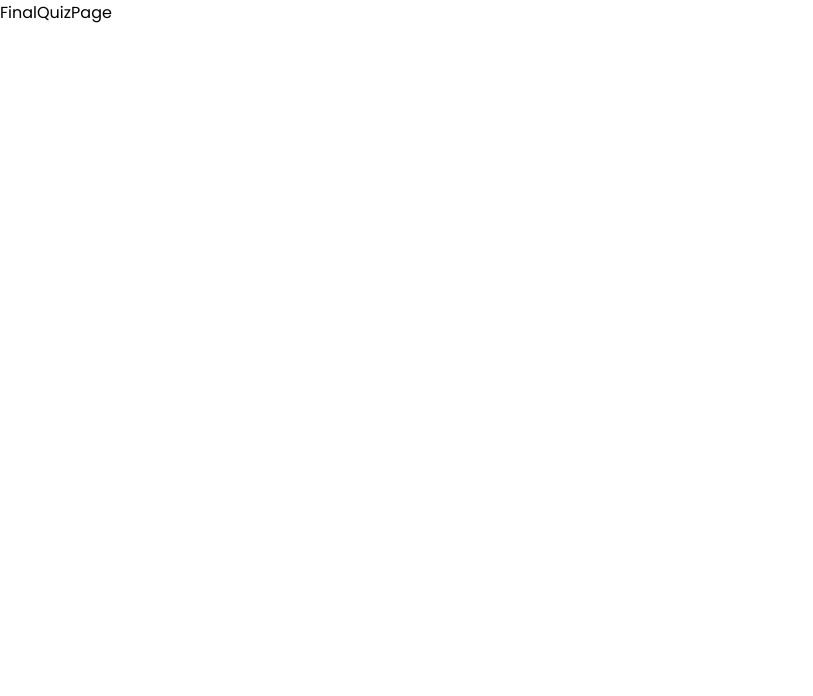
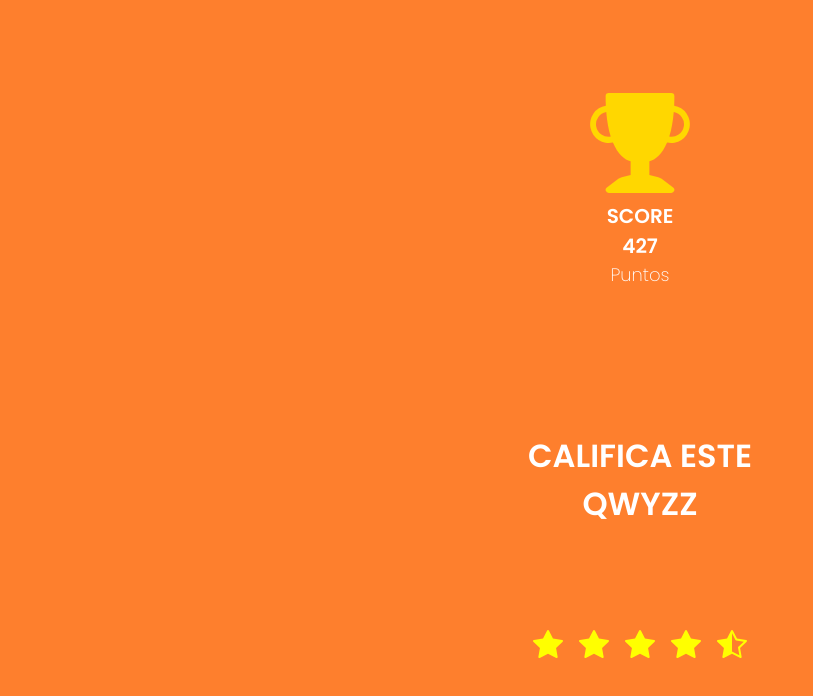
Before and after one commit to CoDev-Squad-Org/QuizAppFrontend, a React (Vite) app: page /final in a window 1280 px wide. Shown: the top 696 px of the page, without its empty margins (0-813 px from the left). Built offline with nearby package versions, Linux system fonts and the light colour scheme.

Commit message:
feat: Add FinalQuizPage component

```diff
--- a/src/pages/FinalQuizPage/FinalQuizPage.jsx
+++ b/src/pages/FinalQuizPage/FinalQuizPage.jsx
@@ -1,9 +1,80 @@
-import React from 'react'
+import React from "react";
+import "./FinalQuizPage.scss";
 
-const FinalQuizPage = () => {
+const FinalQuizPage = ({ score }) => {
   return (
-    <div>FinalQuizPage</div>
-  )
-}
+    <div className="finalQuizPage">
+      <div className="score">
+        <svg
+          xmlns="http://www.w3.org/2000/svg"
+          width="100"
+          height="100"
+          fill="currentColor"
+          className="bi bi-trophy-fill score__icon"
+          viewBox="0 0 16 16"
+        >
+          <path d="M2.5.5A.5.5 0 0 1 3 0h10a.5.5 0 0 1 .5.5c0 .538-.012 1.05-.034 1.536a3 3 0 1 1-1.133 5.89c-.79 1.865-1.878 2.777-2.833 3.011v2.173l1.425.356c.194.048.377.135.537.255L13.3 15.1a.5.5 0 0 1-.3.9H3a.5.5 0 0 1-.3-.9l1.838-1.379c.16-.12.343-.207.537-.255L6.5 13.11v-2.173c-.955-.234-2.043-1.146-2.833-3.012a3 3 0 1 1-1.132-5.89A33.076 33.076 0 0 1 2.5.5zm.099 2.54a2 2 0 0 0 .72 3.935c-.333-1.05-.588-2.346-.72-3.935zm10.083 3.935a2 2 0 0 0 .72-3.935c-.133 1.59-.388 2.885-.72 3.935z" />
+        </svg>
+        <span className="score__text">SCORE</span>
+        <span className="score__text">427</span>
+        <span className="score__text score__text-light">Puntos</span>
+      </div>
+      <p className="finalQuizPage__text">CALIFICA ESTE<br/>QWYZZ</p>
 
-export default FinalQuizPage
+      <div className="star">
+        <svg
+          xmlns="http://www.w3.org/2000/svg"
+          width="30"
+          height="30"
+          fill="currentColor"
+          class="bi bi-star-fill star__icon"
+          viewBox="0 0 16 16"
+        >
+          <path d="M3.612 15.443c-.386.198-.824-.149-.746-.592l.83-4.73L.173 6.765c-.329-.314-.158-.888.283-.95l4.898-.696L7.538.792c.197-.39.73-.39.927 0l2.184 4.327 4.898.696c.441.062.612.636.282.95l-3.522 3.356.83 4.73c.078.443-.36.79-.746.592L8 13.187l-4.389 2.256z" />
+        </svg>
+        <svg
+          xmlns="http://www.w3.org/2000/svg"
+          width="30"
+          height="30"
+          fill="currentColor"
+          class="bi bi-star-fill star__icon"
+          viewBox="0 0 16 16"
+        >
+          <path d="M3.612 15.443c-.386.198-.824-.149-.746-.592l.83-4.73L.173 6.765c-.329-.314-.158-.888.283-.95l4.898-.696L7.538.792c.197-.39.73-.39.927 0l2.184 4.327 4.898.696c.441.062.612.636.282.95l-3.522 3.356.83 4.73c.078.443-.36.79-.746.592L8 13.187l-4.389 2.256z" />
+        </svg>
+        <svg
+          xmlns="http://www.w3.org/2000/svg"
+          width="30"
+          height="30"
+          fill="currentColor"
+          class="bi bi-star-fill star__icon"
+          viewBox="0 0 16 16"
+        >
+          <path d="M3.612 15.443c-.386.198-.824-.149-.746-.592l.83-4.73L.173 6.765c-.329-.314-.158-.888.283-.95l4.898-.696L7.538.792c.197-.39.73-.39.927 0l2.184 4.327 4.898.696c.441.062.612.636.282.95l-3.522 3.356.83 4.73c.078.443-.36.79-.746.592L8 13.187l-4.389 2.256z" />
+        </svg>
+        <svg
+          xmlns="http://www.w3.org/2000/svg"
+          width="30"
+          height="30"
+          fill="currentColor"
+          class="bi bi-star-fill star__icon"
+          viewBox="0 0 16 16"
+        >
+          <path d="M3.612 15.443c-.386.198-.824-.149-.746-.592l.83-4.73L.173 6.765c-.329-.314-.158-.888.283-.95l4.898-.696L7.538.792c.197-.39.73-.39.927 0l2.184 4.327 4.898.696c.441.062.612.636.282.95l-3.522 3.356.83 4.73c.078.443-.36.79-.746.592L8 13.187l-4.389 2.256z" />
+        </svg>
+        <svg
+          xmlns="http://www.w3.org/2000/svg"
+          width="30"
+          height="30"
+          fill="currentColor"
+          class="bi bi-star-half star__icon"
+          viewBox="0 0 16 16"
+        >
+          <path d="M5.354 5.119 7.538.792A.516.516 0 0 1 8 .5c.183 0 .366.097.465.292l2.184 4.327 4.898.696A.537.537 0 0 1 16 6.32a.548.548 0 0 1-.17.445l-3.523 3.356.83 4.73c.078.443-.36.79-.746.592L8 13.187l-4.389 2.256a.52.52 0 0 1-.146.05c-.342.06-.668-.254-.6-.642l.83-4.73L.173 6.765a.55.55 0 0 1-.172-.403.58.58 0 0 1 .085-.302.513.513 0 0 1 .37-.245l4.898-.696zM8 12.027a.5.5 0 0 1 .232.056l3.686 1.894-.694-3.957a.565.565 0 0 1 .162-.505l2.907-2.77-4.052-.576a.525.525 0 0 1-.393-.288L8.001 2.223 8 2.226v9.8z" />
+        </svg>
+      </div>
+    </div>
+  );
+};
+
+export default FinalQuizPage;
--- a/src/pages/FinalQuizPage/FinalQuizPage.scss
+++ b/src/pages/FinalQuizPage/FinalQuizPage.scss
@@ -0,0 +1,54 @@
+.finalQuizPage{
+    width: 100%;
+    height: 100vh;
+    background-color: var(--orange);
+    display:flex;
+    flex-direction: column;
+    justify-content: space-around;
+    align-items: center;
+    color: white;
+
+}
+
+.finalQuizPage__text{
+    text-align: center;
+    font-weight: 600;
+    font-size: 2rem;
+}
+
+.score{
+    height: 35%;
+    display: flex;
+    flex-direction: column;
+    justify-content: center;
+    align-items: center;
+
+}
+
+.score__icon{
+    color: #FFD700;
+    margin-bottom: .5rem;
+
+}
+
+.score__text{
+    font-weight: 600;
+    font-size: 20px;
+}
+
+.score__text-light{
+    font-size: 18px;
+    font-weight: 200;
+}
+
+.star{
+    width: 100%;
+    height: 15%;
+    display: flex;
+    justify-content: center;
+    gap: 1rem;
+
+}
+.star__icon{
+    color: #FFFF00;
+}
```
